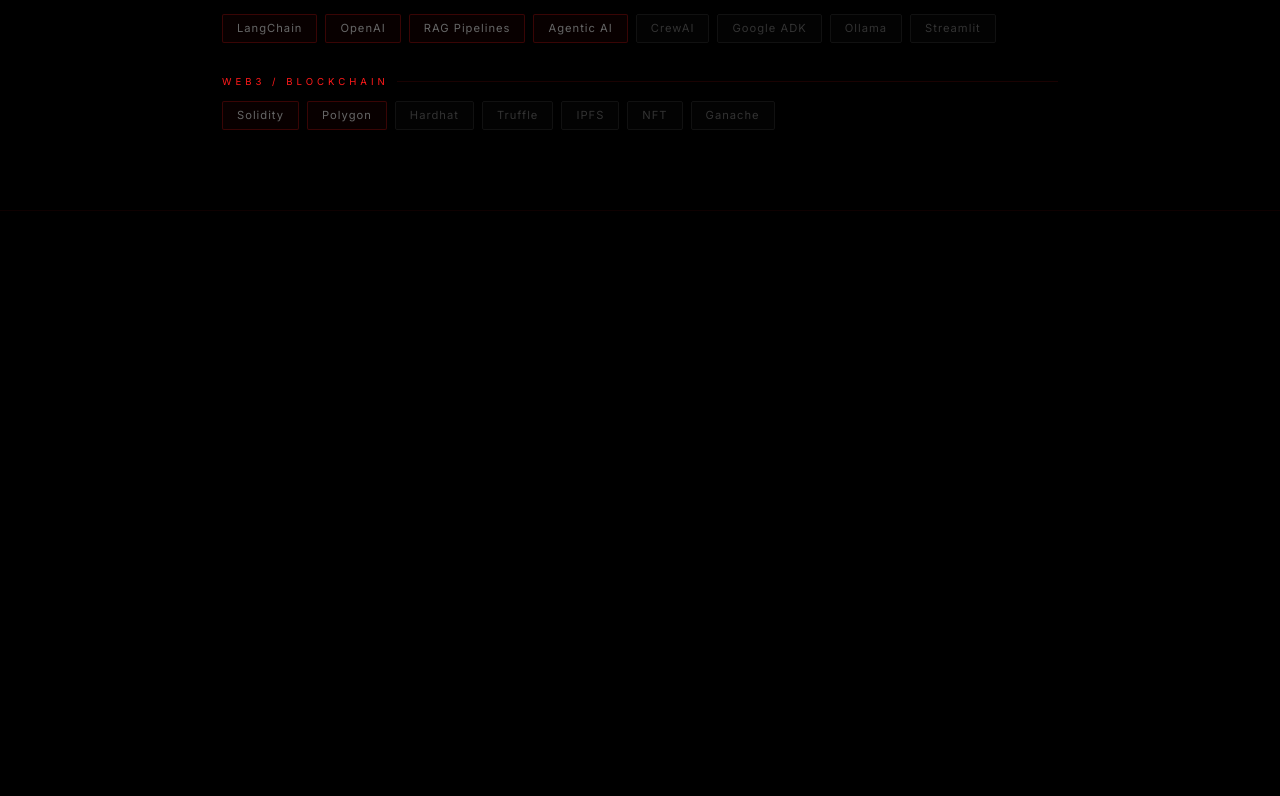
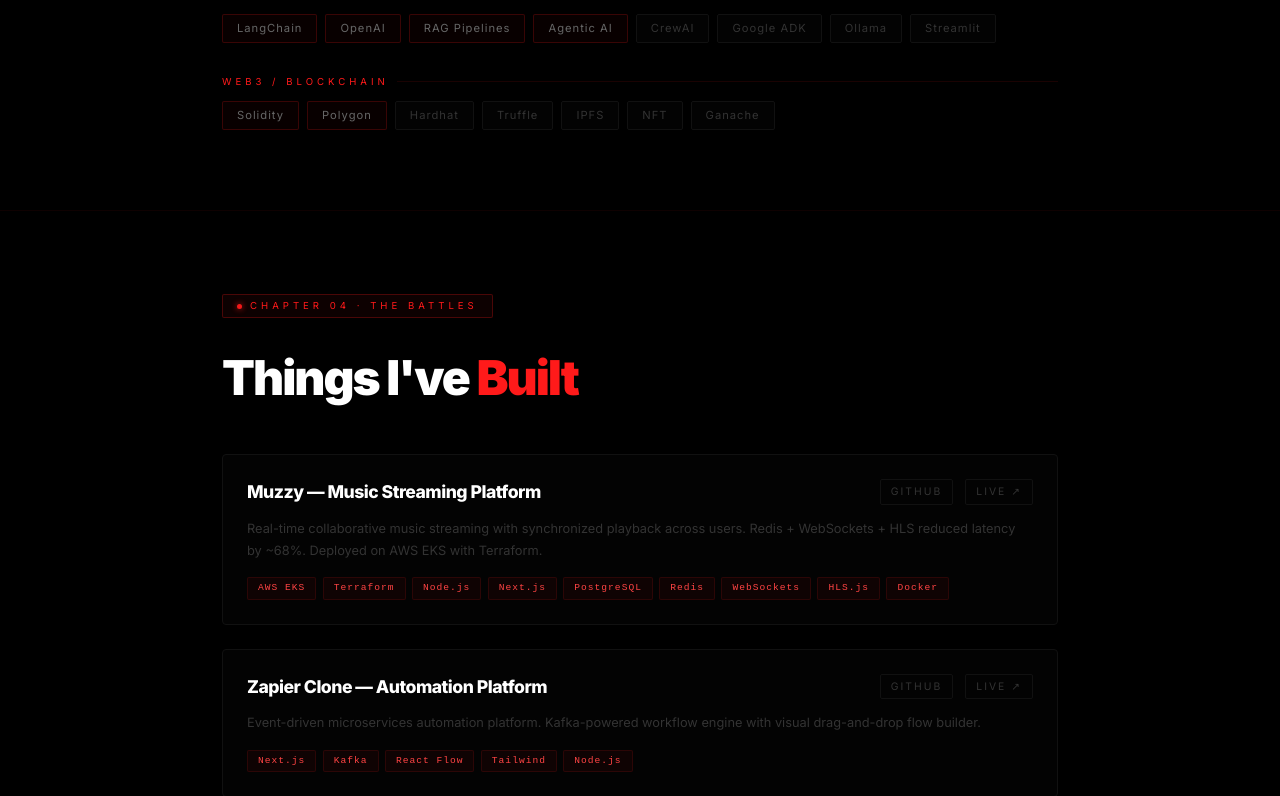
Before and after one commit to pranavhole/latestPortfolio, a Next.js app: page / in a window 1280 px wide. Shown: the part 2001-2797 px from the top of the page. Before the commit the page ends 2212 px from the top, so only its background shows below. Built offline with nearby package versions, Linux system fonts and the light colour scheme.

Commit message:
feat: add Projects section with animated cards and stack badges

```diff
--- a/app/page.tsx
+++ b/app/page.tsx
@@ -1,6 +1,7 @@
 import Hero from "@/components/sections/Hero";
 import About from "@/components/sections/About";
 import Skills from "@/components/sections/Skills";
+import Projects from "@/components/sections/Projects";
 
 export default function Home() {
   return (
@@ -8,6 +9,7 @@
       <Hero />
       <About />
       <Skills />
+      <Projects />
     </main>
   );
 }
--- /dev/null
+++ b/components/sections/Projects.tsx
@@ -0,0 +1,44 @@
+"use client";
+import { motion } from "framer-motion";
+import { PROJECTS } from "@/constants";
+import ChapterTag from "@/components/ui/ChapterTag";
+import ProjectCard from "@/components/ui/ProjectCard";
+
+export default function Projects() {
+  return (
+    <section id="projects" className="chapter">
+      <div className="chapter-inner">
+        <ChapterTag number="04" label="The Battles" />
+
+        <motion.h2
+          initial={{ opacity: 0, y: 20 }}
+          whileInView={{ opacity: 1, y: 0 }}
+          transition={{ duration: 0.6 }}
+          viewport={{ once: true }}
+          style={{
+            fontSize: "clamp(2rem, 5vw, 3rem)",
+            fontWeight: 900,
+            letterSpacing: "-2px",
+            marginBottom: "2.5rem",
+          }}
+        >
+          Things I&apos;ve <span style={{ color: "#ff1a1a" }}>Built</span>
+        </motion.h2>
+
+        <div style={{ display: "flex", flexDirection: "column", gap: "1.5rem" }}>
+          {PROJECTS.map((p, i) => (
+            <ProjectCard
+              key={p.name}
+              name={p.name}
+              description={p.description}
+              stack={p.stack}
+              github={p.github}
+              live={p.live}
+              index={i}
+            />
+          ))}
+        </div>
+      </div>
+    </section>
+  );
+}
--- /dev/null
+++ b/components/ui/ProjectCard.tsx
@@ -0,0 +1,109 @@
+"use client";
+import { motion } from "framer-motion";
+
+export default function ProjectCard({
+  name,
+  description,
+  stack,
+  github,
+  live,
+  index,
+}: {
+  name: string;
+  description: string;
+  stack: string[];
+  github: string;
+  live: string | null;
+  index: number;
+}) {
+  return (
+    <motion.div
+      initial={{ opacity: 0, y: 40 }}
+      whileInView={{ opacity: 1, y: 0 }}
+      transition={{ duration: 0.55, delay: index * 0.12, ease: "easeOut" }}
+      viewport={{ once: true }}
+      style={{
+        border: "1px solid #111",
+        borderRadius: 4,
+        padding: "1.5rem",
+        background: "rgba(255,255,255,0.01)",
+        transition: "border-color 0.3s, box-shadow 0.3s",
+        position: "relative",
+        overflow: "hidden",
+        cursor: "none",
+      }}
+      onMouseEnter={(e) => {
+        const el = e.currentTarget as HTMLElement;
+        el.style.borderColor = "rgba(255,26,26,0.35)";
+        el.style.boxShadow = "0 0 30px rgba(255,26,26,0.08)";
+      }}
+      onMouseLeave={(e) => {
+        const el = e.currentTarget as HTMLElement;
+        el.style.borderColor = "#111";
+        el.style.boxShadow = "none";
+      }}
+    >
+      <div
+        style={{
+          display: "flex",
+          justifyContent: "space-between",
+          alignItems: "flex-start",
+          gap: "1rem",
+          marginBottom: "0.75rem",
+        }}
+      >
+        <div style={{ fontSize: "1.1rem", fontWeight: 800, color: "#fff", letterSpacing: "-0.5px" }}>
+          {name}
+        </div>
+        <div style={{ display: "flex", gap: "0.75rem", flexShrink: 0 }}>
+          <a
+            href={github}
+            target="_blank"
+            rel="noopener noreferrer"
+            style={{ fontSize: "0.65rem", letterSpacing: "2px", textTransform: "uppercase", color: "#333", textDecoration: "none", border: "1px solid #111", padding: "4px 10px", borderRadius: 2, transition: "color 0.2s, border-color 0.2s", cursor: "none" }}
+            onMouseEnter={(e) => { const el = e.currentTarget as HTMLElement; el.style.color = "#ff1a1a"; el.style.borderColor = "rgba(255,26,26,0.4)"; }}
+            onMouseLeave={(e) => { const el = e.currentTarget as HTMLElement; el.style.color = "#333"; el.style.borderColor = "#111"; }}
+          >
+            GitHub
+          </a>
+          {live && (
+            <a
+              href={live}
+              target="_blank"
+              rel="noopener noreferrer"
+              style={{ fontSize: "0.65rem", letterSpacing: "2px", textTransform: "uppercase", color: "#333", textDecoration: "none", border: "1px solid #111", padding: "4px 10px", borderRadius: 2, transition: "color 0.2s, border-color 0.2s", cursor: "none" }}
+              onMouseEnter={(e) => { const el = e.currentTarget as HTMLElement; el.style.color = "#ff1a1a"; el.style.borderColor = "rgba(255,26,26,0.4)"; }}
+              onMouseLeave={(e) => { const el = e.currentTarget as HTMLElement; el.style.color = "#333"; el.style.borderColor = "#111"; }}
+            >
+              Live ↗
+            </a>
+          )}
+        </div>
+      </div>
+
+      <p style={{ color: "#333", fontSize: "0.8rem", lineHeight: 1.7, marginBottom: "1rem" }}>
+        {description}
+      </p>
+
+      <div style={{ display: "flex", flexWrap: "wrap", gap: "0.4rem" }}>
+        {stack.map((tech) => (
+          <span
+            key={tech}
+            style={{
+              fontSize: "0.6rem",
+              letterSpacing: "1px",
+              padding: "3px 10px",
+              borderRadius: 2,
+              background: "rgba(255,26,26,0.05)",
+              border: "1px solid rgba(255,26,26,0.12)",
+              color: "#ff4444",
+              fontFamily: "monospace",
+            }}
+          >
+            {tech}
+          </span>
+        ))}
+      </div>
+    </motion.div>
+  );
+}
```
